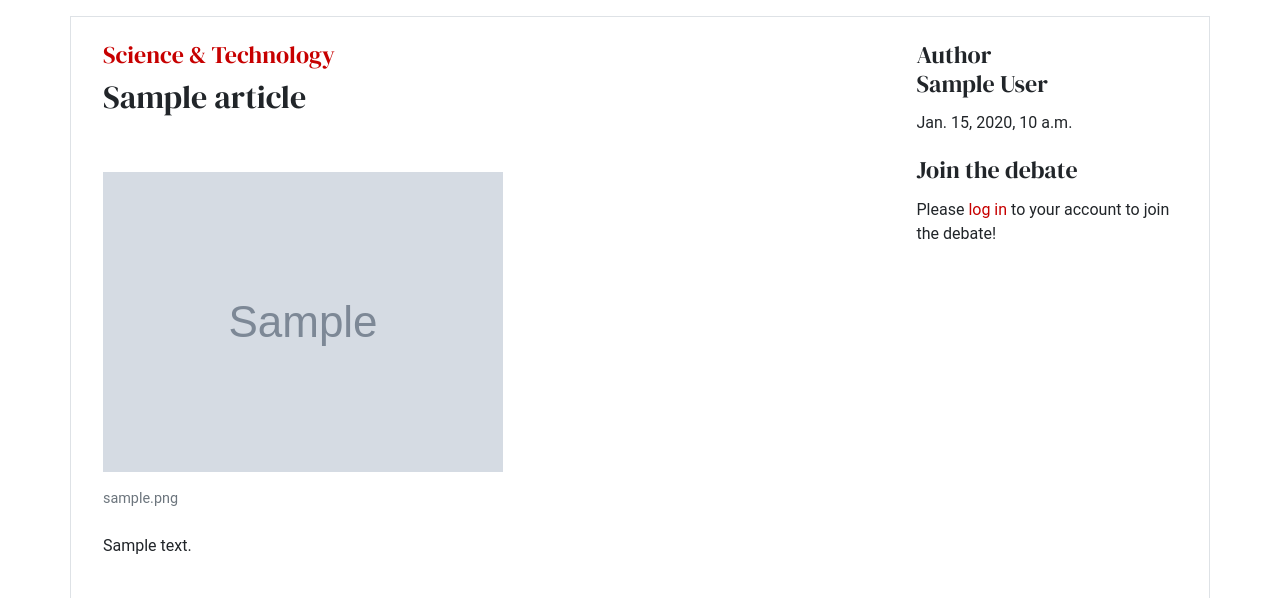
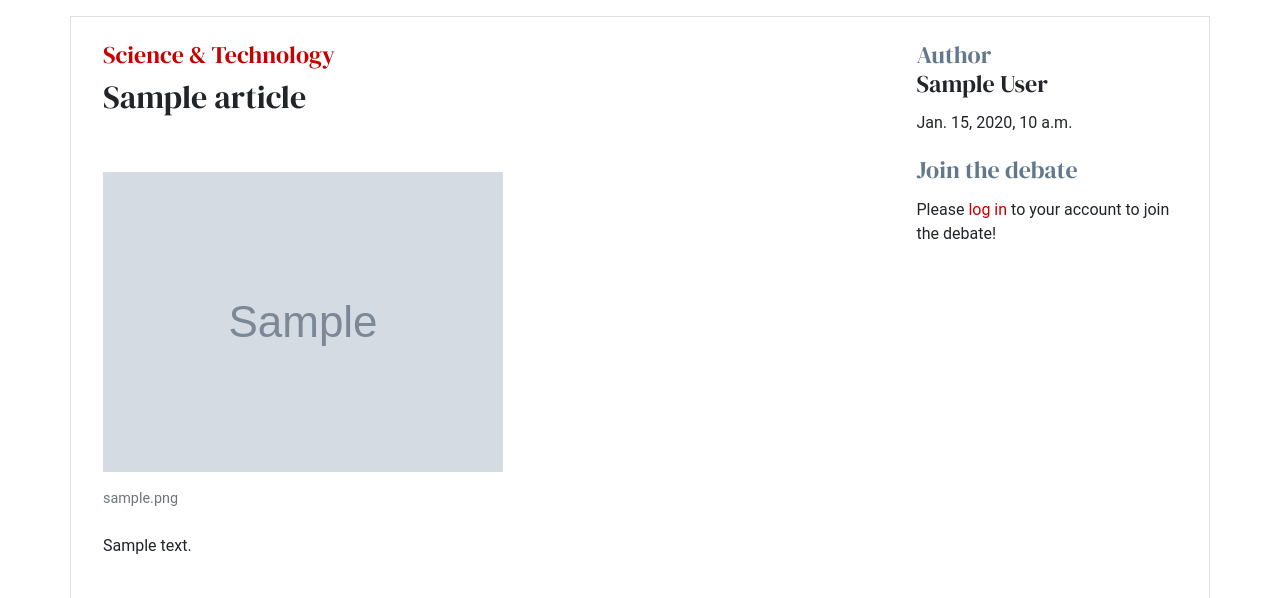
Before and after one commit to First-Derivative/WebHerald, a Django app: page /article/1 in a window 1280 px wide. Shown: the part 173-771 px from the top of the page. Run offline with Django 3.2, Linux system fonts and the light colour scheme; tables that the repository leaves empty hold one stand-in row (values such as "Sample post"); grey boxes marked "Sample" are stand-in pictures; some web fonts are replaced.

Commit message:
fixing mistake

```diff
--- a/main/static/main/styles/main.css
+++ b/main/static/main/styles/main.css
@@ -9,6 +9,10 @@ body {
 
 h1, h2, h3, h4, h5, h6 {
   font-family: 'DM Serif Display', serif;
+}
+
+.heading_light {
+  color: #64788C;
 }
 
 .target{cursor:pointer;}
```
